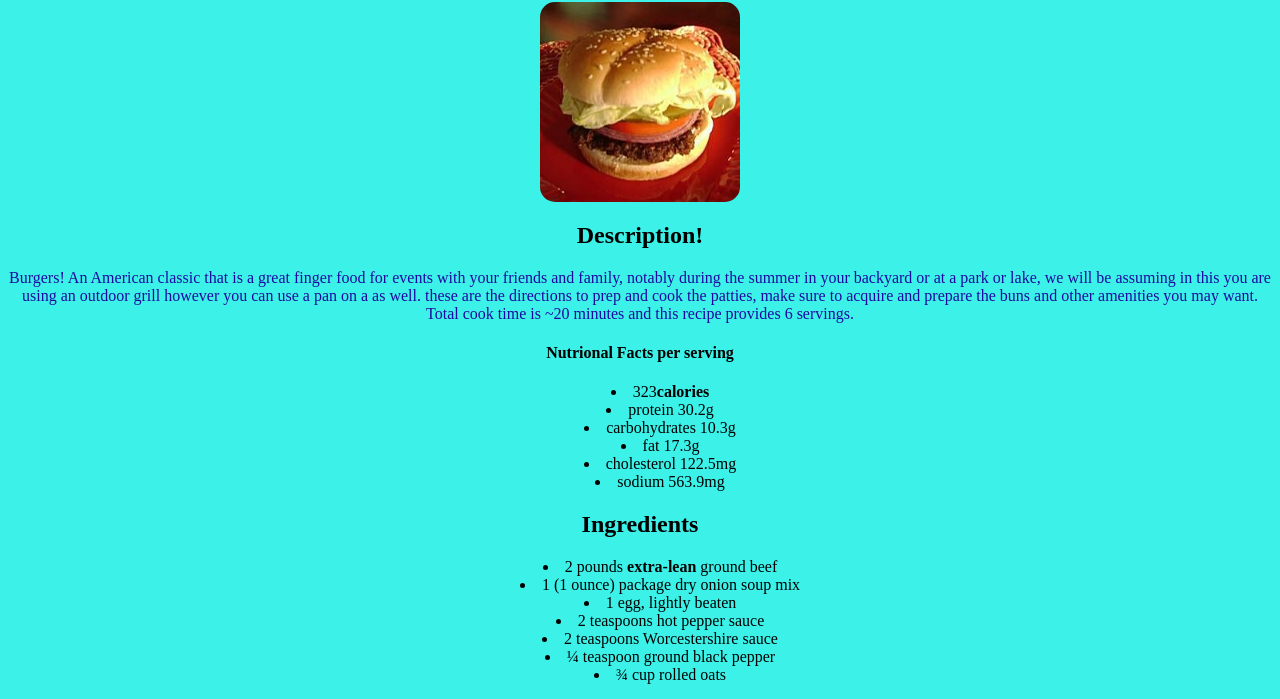
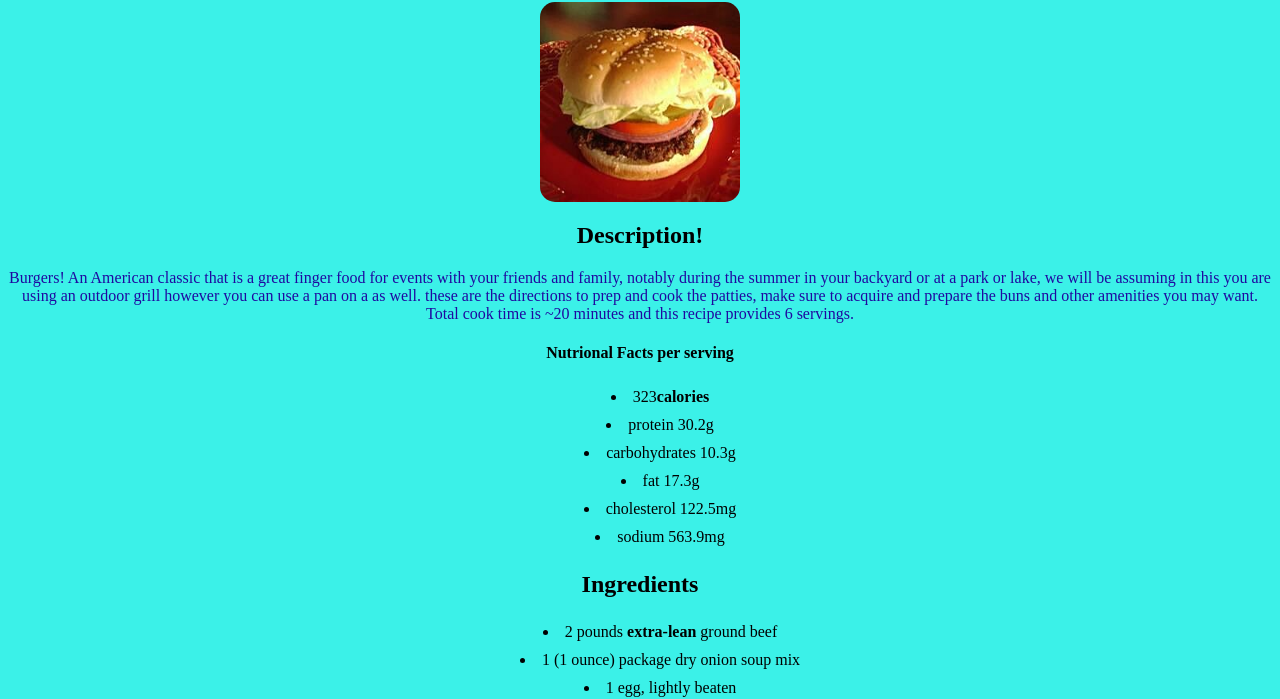
Before and after one commit to VirsatusCodes/odin-recipes, a plain HTML site: page recipes/burger.html in a window 1280 px wide. Shown: the part 78-777 px from the top of the page. Drawn offline with Linux system fonts and the light colour scheme.

Commit message:
rm <br> add padding

```diff
--- a/style.css
+++ b/style.css
@@ -26,6 +26,8 @@ h1, h2, h4, ol{
 li{
     text-align: center;
     list-style-position: inside;
+    padding: 5px;
+
 }
 .popout img:hover{
     transform: scale(1.15);
```
Also changed, not shown: recipes/burger.html (+2 -3 lines), recipes/burrito.html (+5 -5 lines), recipes/pasta.html (+1 -1 lines).
